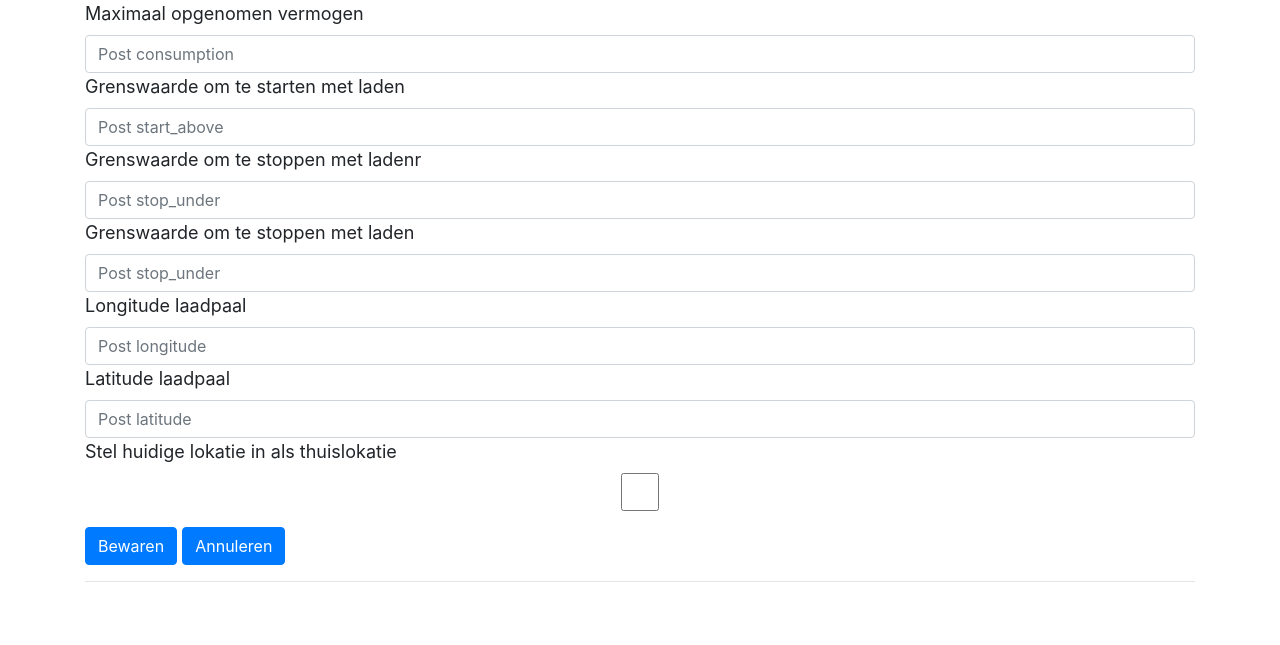
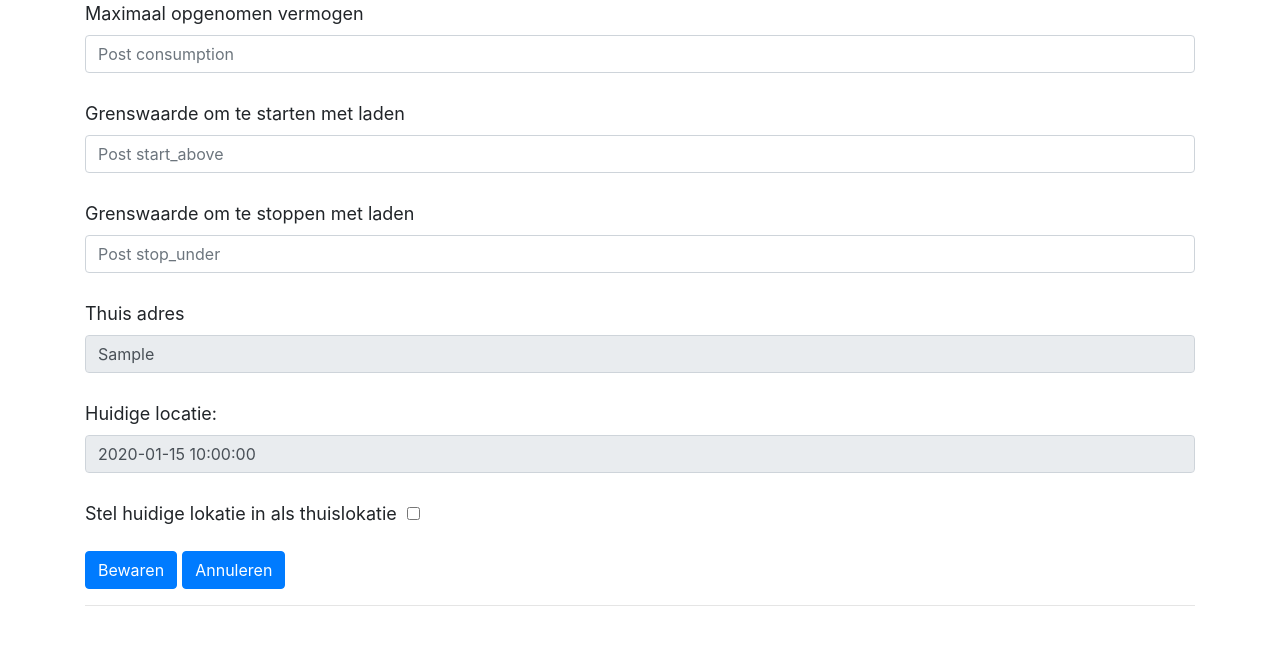
Before and after one commit to HansKappert/net_balancer, a Flask app: template net_balancer/templates/consumer_tesla.html in a window 1280 px wide. Shown: the part 59-704 px from the top of the page. Run offline with Flask 2, Linux system fonts and the light colour scheme; the template is opened without the code that fills it: most values are stand-ins (such as "Sample title", 1, 10 or a date in 2020); some libraries are stand-ins or nearby versions.

Commit message:
Set home location in web page

```diff
--- a/net_balancer/__init__.py
+++ b/net_balancer/__init__.py
@@ -8,6 +8,7 @@ from model import model
 from persistence import persistence
 from service.tesla_energy_consumer import tesla_energy_consumer
 from datetime import datetime
+from geopy.geocoders import Nominatim
 
 app = Flask(__name__)
 app.config['SECRET_KEY'] = 'HeelLekkerbeLangrijk'
@@ -58,20 +59,37 @@ def consumer_tesla():
     if request.method == 'POST':
         data_model._consumers[0].consumption = int(request.form['consumption'])
         data_model._consumers[0].start_above = int(request.form['start_above'])
-        data_model._consumers[0].stop_under  = int(request.form['stop_under'])
-        # if 'set_home_location' in request.form:
-        #    set_home_location = request.form['set_home_location']
-        #    data_model._consumers[0].set_home_location()
-        db.set_tesla_home_coords(float(request.form['latitude']),float(request.form['longitude']))
+        # data_model._consumers[0].stop_under  = int(request.form['stop_under'])
+        if 'set_home_location' in request.form:
+            set_home_location = request.form['set_home_location']
+            if set_home_location=='on':
+                coords_current = db.get_tesla_current_coords()
+                db.set_tesla_home_coords(coords_current[0],coords_current[1])
         return redirect(url_for('index'))
     else:
-        coords = db.get_tesla_home_coords()
+        coords_home = db.get_tesla_home_coords()
+        coords_current = db.get_tesla_current_coords()
+        osm = Nominatim(user_agent='TeslaPy')
+
+        if coords_home[0] == 0 and coords_home[1] == 0:
+            location_home = "Nog niet ingesteld"
+        else:
+            coords_as_string = '%s, %s' % (coords_home[0],coords_home[1])
+            location_home = osm.reverse(coords_as_string).address
+
+        coords_as_string = '%s, %s' % (coords_current[0],coords_current[1])
+        location_now = osm.reverse(coords_as_string).address
+
         return render_template('consumer_tesla.html',
-        consumption   = data_model._consumers[0].consumption,
-        start_above   = data_model._consumers[0].start_above,
-        stop_under    = data_model._consumers[0].stop_under,
-        latitude      = coords[0],
-        longitude = coords[1]
+        consumption     = data_model._consumers[0].consumption,
+        start_above     = data_model._consumers[0].start_above,
+        #stop_under     = data_model._consumers[0].stop_under,
+        latitude_home   = coords_home[0],
+        longitude_home  = coords_home[1],
+        latitude_curr   = coords_home[0],
+        longitude_curr  = coords_home[1],
+        location_now    = location_now,
+        location_home   = location_home
         )
 
 @app.route('/data/get', methods=['GET'])
--- a/net_balancer/templates/consumer_tesla.html
+++ b/net_balancer/templates/consumer_tesla.html
@@ -9,40 +9,46 @@
                 value="{{ request.form['consumption'] or consumption }}">
             </input>
 
+            <br>
             <label for="title">Grenswaarde om te starten met laden</label>
             <input type="number" name="start_above"  MIN="0" MAX="10000" STEP="10"
                     placeholder="Post start_above" class="form-control"
                     value="{{ request.form['start_above'] or start_above }}">
             </input>
-
+            <!--
             <label for="title">Grenswaarde om te stoppen met ladenr</label>
             <input type="number" name="stop_under"  MIN="-10000" MAX="10000" STEP="10"
                 placeholder="Post stop_under" class="form-control"
                 value="{{ request.form['stop_under'] or stop_under }}">
             </input>
-
+            -->
+            <br>
             <label for="title">Grenswaarde om te stoppen met laden</label>
             <input type="number" name="stop_under"  MIN="-10000" MAX="10000" STEP="10"
                 placeholder="Post stop_under" class="form-control"
                 value="{{ request.form['stop_under'] or stop_under }}">
             </input>
 
-            <label for="title">Longitude laadpaal</label>
-            <input type="number" name="longitude" step="any"
-                placeholder="Post longitude" class="form-control"
-                value="{{ request.form['longitude'] or longitude }}">
-            </input>
+            <br>
+            <div>
+                <label for="title">Thuis adres</label><br>
+                <input type="text" value="{{request.form['location_home'] or location_home }}"  class="form-control" readonly/>
+            </div>
 
-            <label for="title">Latitude laadpaal</label>
-            <input type="number" name="latitude" step="any"
-                placeholder="Post latitude" class="form-control"
-                value="{{ request.form['latitude'] or latitude }}">
-            </input>
+            <br>
+            <div>
+                <label for="title">Huidige locatie:</label><br>
+                <input type="text" value="{{ request.form['location_now'] or location_now }}" class="form-control" readonly/>
+            </div>
 
-            <label for="title">Stel huidige lokatie in als thuislokatie</label>
-            <input type="checkbox" name="set_home_location"
-                placeholder="Post set_home_location" class="form-control">
-            </input>
+            <div>
+                <br>
+                <label for="title">Stel huidige lokatie in als thuislokatie</label>&nbsp;
+                <input  type="checkbox"
+                        name="set_home_location"
+                        label="Stel huidige lokatie in als thuislokatie"
+                        placeholder="Post set_home_location" />
+            </div>
 
         </div>
 
--- a/requirements.txt
+++ b/requirements.txt
@@ -4,3 +4,4 @@ requests_oauthlib
 websocket-client
 pyserial
 flask
+geopy>=1.20.0
```
Also changed, not shown: service/tesla_energy_consumer.py (+4 -3 lines).
